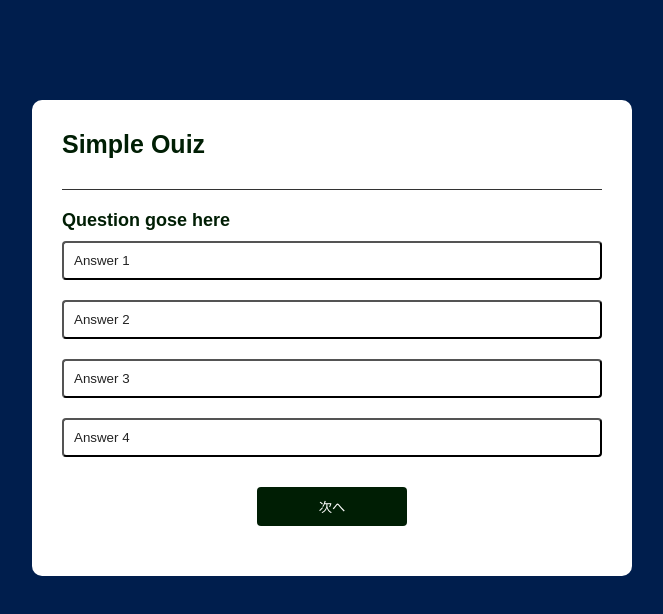
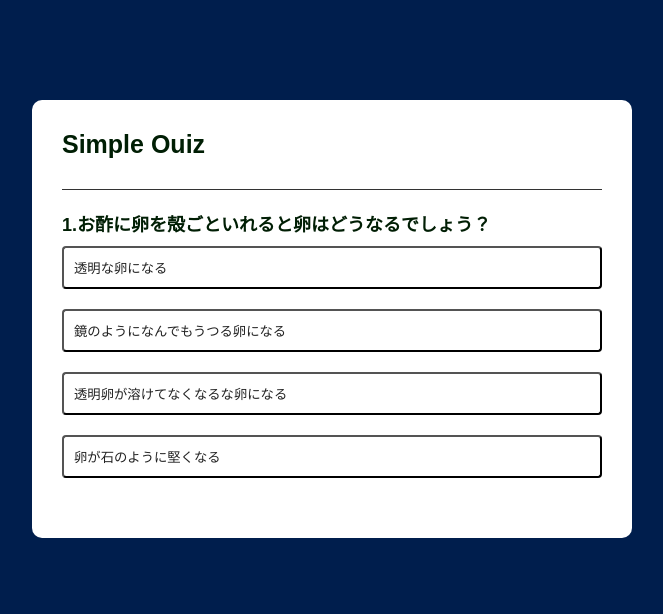
Before and after one commit to yoshiboo14/EasyQuizApp, a plain HTML site: page index.html in a window 1280 px wide. Shown: the whole page, without its empty margins (308-971 px from the left). Drawn offline with Linux system fonts and the light colour scheme.

Commit message:
jsファイルの作成と質問の作成

```diff
--- a/index.html
+++ b/index.html
@@ -22,4 +22,5 @@
       </div>
     </div>
   </body>
+  <script src="script.js"></script>
 </html>
--- /dev/null
+++ b/script.js
@@ -0,0 +1,143 @@
+const questions = [
+  {
+    question: "お酢に卵を殻ごといれると卵はどうなるでしょう？",
+    answers: [
+      {
+        text: "透明な卵になる",
+        correct: true,
+      },
+      {
+        text: "鏡のようになんでもうつる卵になる",
+        correct: false,
+      },
+      {
+        text: "透明卵が溶けてなくなるな卵になる",
+        correct: false,
+      },
+      {
+        text: "卵が石のように堅くなる",
+        correct: false,
+      },
+    ],
+  },
+  {
+    question:
+      "しゃっくりはある調味料をなめると止まります。ある調味料とはなんでしょう？",
+    answers: [
+      {
+        text: "お酢",
+        correct: true,
+      },
+      {
+        text: "砂糖",
+        correct: true,
+      },
+      {
+        text: "醤油",
+        correct: false,
+      },
+      {
+        text: "塩",
+        correct: false,
+      },
+    ],
+  },
+  {
+    question:
+      "甘くて美味しい羊羹ですが、羊羹はもともとあるものを煮込んだスープのことでした。あるスープとはなんでしょう？",
+    answers: [
+      {
+        text: "牛の血",
+        correct: true,
+      },
+      {
+        text: "牛乳",
+        correct: false,
+      },
+      {
+        text: "羊の肉",
+        correct: false,
+      },
+      {
+        text: "馬の肉",
+        correct: false,
+      },
+    ],
+  },
+  {
+    question: "おぼうさんが木魚をたたく意味はなんでしょう？",
+    answers: [
+      {
+        text: "お経にリズムをつけるため",
+        correct: true,
+      },
+      {
+        text: "亡くなった人が天国にいけるようにと祈るため",
+        correct: false,
+      },
+      {
+        text: "眠くならないようにするため",
+        correct: true,
+      },
+      {
+        text: "悪い霊を寄せ付けないため",
+        correct: false,
+      },
+    ],
+  },
+];
+
+const questionElement = document.getElementById("question");
+const answerButtons = document.getElementById("answer-buttons");
+const nextButton = document.getElementById("next-btn");
+
+// 現在の質問のインっデックス番号の初期値
+let currentQuestionIndex = 0;
+// スコアの初期値
+let score = 0;
+
+// 最初のクイズ
+function startQuiz() {
+  currentQuestionIndex = 0;
+  score = 0;
+  nextButton.innerHTML = "次へ";
+  showQuestion();
+}
+
+// 表示するクイズ
+function showQuestion() {
+  // 初期値で設定したanswers-buttonを削除
+  resetState();
+  // 質問の配列
+  let currentQuestion = questions[currentQuestionIndex];
+  // 実際の質問番号は「インデックス番号＋１」になる
+  let questionNo = currentQuestionIndex + 1;
+  // 質問をいれる箇所にはクイズの番号と現在の質問の内容
+  questionElement.innerHTML = questionNo + "." + currentQuestion.question;
+
+  //
+  currentQuestion.answers.forEach((answer) => {
+    // 新しくボタンタグを生成
+    const button = document.createElement("button");
+    // 配列の要素一つ一つのテキストを入力
+    button.innerHTML = answer.text;
+    // ボタンタグにクラスリストを追加
+    button.classList.add("btn");
+    // 子要素の末尾に追加(appendChild)
+    answerButtons.appendChild(button);
+    // console.log(answerButtons);
+  });
+}
+
+function resetState() {
+  // 次へボタンを非表示
+  nextButton.style.display = "none";
+  //各要素（各質問）について繰り返し削除処理をする
+  while (answerButtons.firstChild) {
+    // 要素を削除(removeChild)
+    answerButtons.removeChild(answerButtons.firstChild);
+  }
+}
+
+// 実行
+startQuiz();
```
